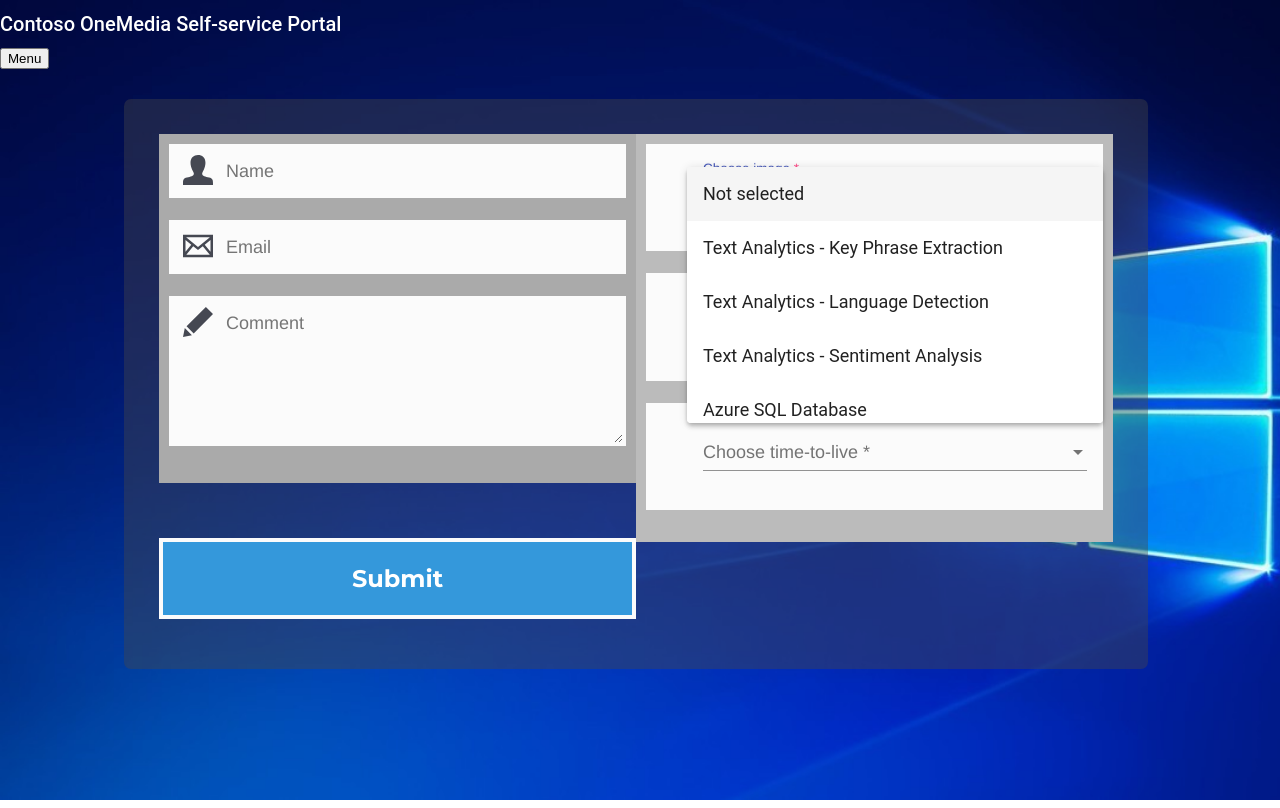
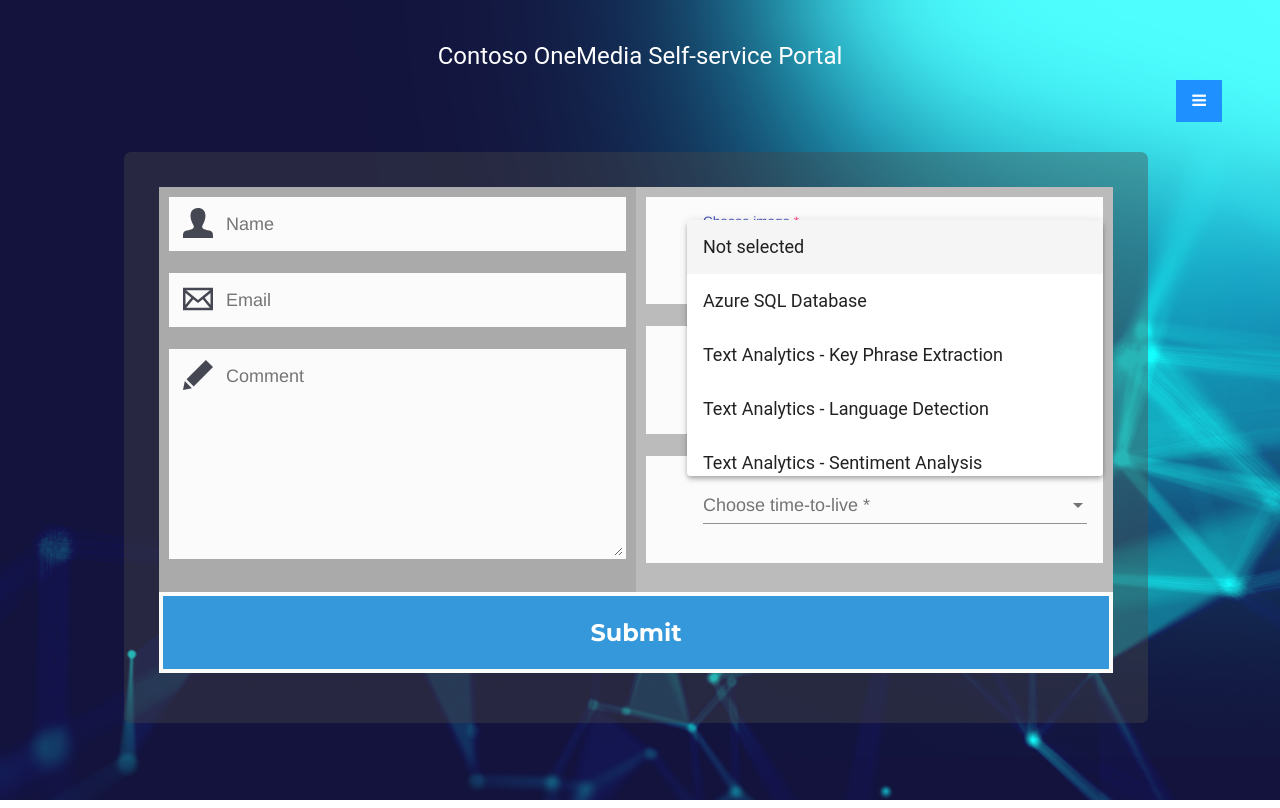
Before and after one commit to cloudmelon/ms-caf-innovation, an Angular app in the folder onemedia-webportal/: page /home in a window 1280 px wide. Both pictures are taken after a click on the element "Choose image". Built offline with nearby package versions, Linux system fonts and the light colour scheme.

Commit message:
fix http client

```diff
--- a/onemedia-webportal/src/app/app.component.css
+++ b/onemedia-webportal/src/app/app.component.css
@@ -284,3 +284,17 @@
       visibility: hidden;
     }
   }
+
+  .btn {
+    background-color: DodgerBlue;
+    border: none;
+    color: white;
+    padding: 12px 16px;
+    font-size: 16px;
+    cursor: pointer;
+  }
+
+  /* Darker background on mouse-over */
+  .btn:hover {
+    background-color: RoyalBlue;
+  }
--- a/onemedia-webportal/src/app/app.component.html
+++ b/onemedia-webportal/src/app/app.component.html
@@ -1,32 +1,14 @@
-
-
-<h2>Contoso OneMedia Self-service Portal</h2>
-
-<button mat-button [matMenuTriggerFor]="menu">Menu</button>
+<div style="text-align:center">
+  <h1>Contoso OneMedia Self-service Portal</h1>
+</div>
+<div style="float:right; padding-right:50px;">
+  <button mat-button [matMenuTriggerFor]="menu" class="btn"><i class="fa fa-bars"></i></button>
 <mat-menu #menu="">
-  <button mat-menu-item routerLinkActive="active" routerLink="/home">Home</button>
-  <button mat-menu-item routerLinkActive="active" routerLink="/about">About</button>
-  <button mat-menu-item routerLinkActive="active" routerLink="/products">About</button>
+  <button mat-menu-item routerLinkActive="active" routerLink="/home"><i class="fa fa-home"></i> Home</button>
+  <button mat-menu-item routerLinkActive="active" routerLink="/contact"><i class="fa fa-address-card-o"></i> Contact</button>
+  <button mat-menu-item routerLinkActive="active" routerLink="/about"><i class="fa fa-user-circle"></i> About</button>
 </mat-menu>
-<!--<nav class="navbar navbar-expand-lg navbar-light bg-light mb-5">
-  <div class="container">
-    <a class="navbar-brand" href="#">Contoso OneMedia Self-service Portal</a>
-    <ul class="nav nav-pills">
-      <li class="nav-item">
-        <a class="nav-link" routerLinkActive="active" routerLink="/home">Home</a>
-      </li>
-      <li class="nav-item">
-        <a class="nav-link" routerLinkActive="active" routerLink="/about">About</a>
-      </li>
-      <li class="nav-item">
-        <a class="nav-link" routerLinkActive="active" routerLink="/products">Products</a>
-      </li>
-      <li class="nav-item">
-        <a class="nav-link" routerLinkActive="active" routerLink="/contact">Contact</a>
-      </li>
-    </ul>
-  </div>
-</nav>-->
+</div>
 
 <div class="container text-center">
   <router-outlet></router-outlet>
--- a/onemedia-webportal/src/app/home/home.component.html
+++ b/onemedia-webportal/src/app/home/home.component.html
@@ -23,11 +23,10 @@
                 <mat-form-field class="feedback-input">
                   <mat-select id="selected" name="selected" placeholder="Choose image" required ngModel>
                     <mat-option>Not selected</mat-option>
+                    <mat-option value="0">Azure SQL Database</mat-option>
                     <mat-option value="1">Text Analytics - Key Phrase Extraction </mat-option>
                     <mat-option value="2">Text Analytics - Language Detection</mat-option>
                     <mat-option value="3">Text Analytics - Sentiment Analysis</mat-option>
-                    <mat-option value="4">Azure SQL Database</mat-option>
-                    <mat-option value="5">Azure Databricks</mat-option>
                   </mat-select>
                 </mat-form-field>
                 <!--<label [hidden]="true">You selected : {{ selected }}</label>-->
--- a/onemedia-webportal/src/app/home/home.component.ts
+++ b/onemedia-webportal/src/app/home/home.component.ts
@@ -23,19 +23,19 @@
 
   onSubmit(form) {
 
-    if (event) event.preventDefault();
+    console.log('build =====>', form);
 
     var build = {
-        name : form.name,
-        email : form.email,
-        comment : form.comment,
-        location : form.location,
-        lifetime : form.lifetime,
-        image : form.selected,
+        name : form.value.name,
+        email : form.value.email,
+        comment : form.value.comment,
+        location : form.value.location,
+        lifetime : form.value.lifetime,
+        image : form.value.selected,
         requesttime: Date.now()
     };
 
-    console.log('build =====>', build);
+    console.log('pass data =====>', build);
 
     this.apiService.goBuild(build)
     .subscribe(res => {
@@ -44,7 +44,6 @@
       console.log(err);
     });
 
-    console.log('passe data ====> ', build);
 
     this.toastr.success('The deployment request has been submitted successfully', 'Success!');
   }
--- a/onemedia-webportal/src/index.html
+++ b/onemedia-webportal/src/index.html
@@ -6,6 +6,7 @@
   <base href="/">
   <meta name="viewport" content="width=device-width, initial-scale=1">
   <link rel="icon" type="image/x-icon" href="favicon.ico">
+  <link rel="stylesheet" href="https://cdnjs.cloudflare.com/ajax/libs/font-awesome/4.7.0/css/font-awesome.min.css">
 </head>
 <body class="mat-typography">
   <app-root></app-root>
--- a/onemedia-webportal/src/styles.css
+++ b/onemedia-webportal/src/styles.css
@@ -21,11 +21,12 @@
     font-family: "Lato", Verdana, sans-serif;
   }
 
-  h2
+  h1
   {
     color: white;
-    font-size: 2em;
-    margin-top: 6rem;
+	font-size: 2em;
+	font-weight: bolder;
+    padding-top: 2rem;
   }
 
 
@@ -111,7 +112,7 @@
 
 textarea {
     width: 100%;
-    height: 150px;
+    height: 210px;
     line-height: 150%;
     resize:vertical;
 }
@@ -124,7 +125,7 @@
 #button-blue{
 	font-family: 'Montserrat', Arial, Helvetica, sans-serif;
 	float:left;
-	width: 50%;
+	width: 100%;
 	border: #fbfbfb solid 4px;
 	cursor:pointer;
 	background-color: #3498db;
@@ -174,7 +175,3 @@
 		padding-right: 3%;
 	}
 }
-
-
-html, body { height: 100%; }
-body { margin: 0; font-family: Roboto, "Helvetica Neue", sans-serif; }
```
Also changed, not shown: onemedia-webportal/src/assets/background-pic.jpg.
